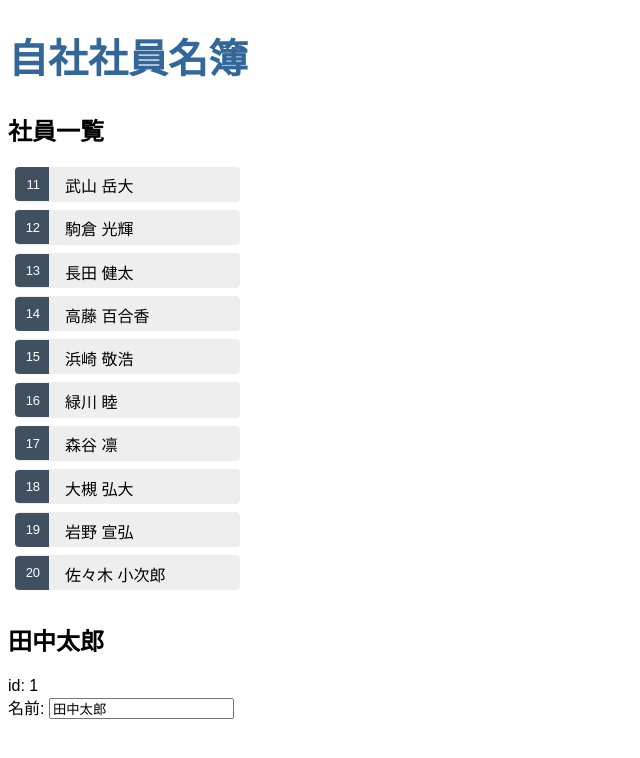
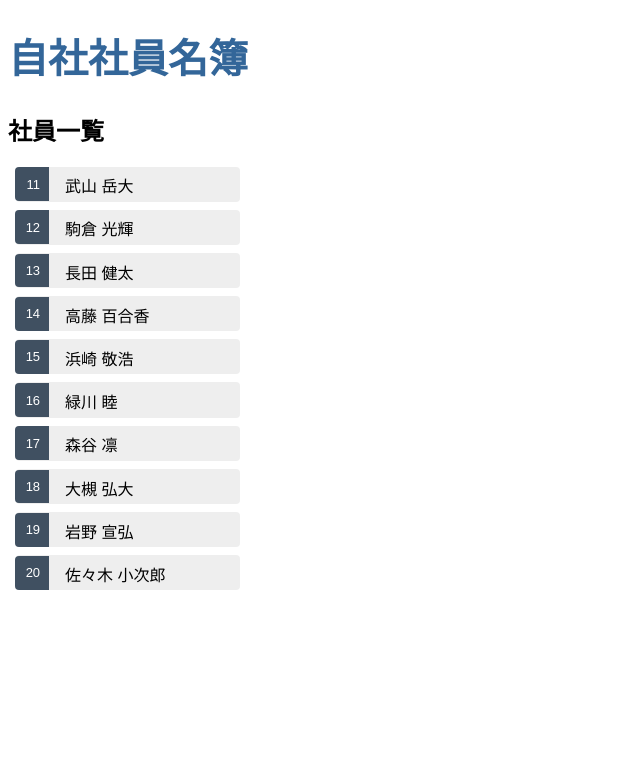
Before and after one commit to tak001/admin-app, an Angular app: page / in a window 1280 px wide. Shown: the top 758 px of the page, without its empty margins (0-640 px from the left). Built offline with nearby package versions, Linux system fonts and the light colour scheme.

Commit message:
コンポーネントを分割する

```diff
--- a/src/app/members/members.component.html
+++ b/src/app/members/members.component.html
@@ -1,15 +1,21 @@
 <h2>社員一覧</h2>
 <ul class="members">
-  <li *ngFor="let member of members">
+  <li
+    *ngFor="let member of members"
+    [class.selected]="member === selectedMember"
+    (click)="onSelect(member)"
+  >
     <span class="badge">{{ member.id }}</span> {{ member.name }}
   </li>
 </ul>
 
-<h2>{{ member.name }}</h2>
-<div><span>id: </span>{{ member.id }}</div>
-<div>
-  <label
-    >名前:
-    <input type="text" [(ngModel)]="member.name" placeholder="名前" />
-  </label>
+<div *ngIf="selectedMember">
+  <h2>{{ selectedMember.name }}</h2>
+  <div><span>id: </span>{{ selectedMember.id }}</div>
+  <div>
+    <label
+      >名前:
+      <input type="text" [(ngModel)]="selectedMember.name" placeholder="名前" />
+    </label>
+  </div>
 </div>
--- a/src/app/members/members.component.ts
+++ b/src/app/members/members.component.ts
@@ -10,8 +10,13 @@
 export class MembersComponent implements OnInit {
   members = MEMBERS;
   member: Member = { id: 1, name: '田中太郎' };
+  selectedMember?: Member;
 
   constructor() {}
 
   ngOnInit(): void {}
+
+  onSelect(member: Member): void {
+    this.selectedMember = member;
+  }
 }
```
